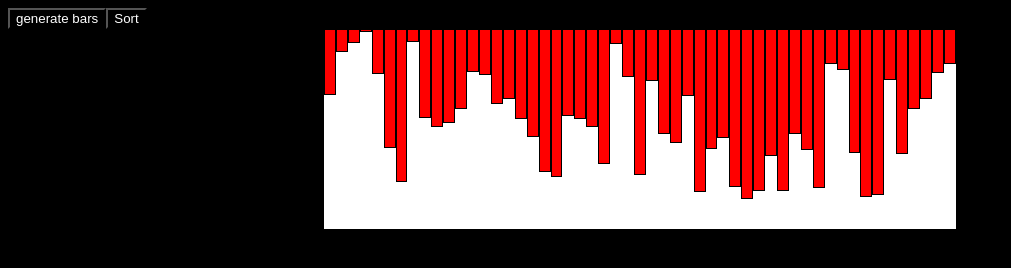
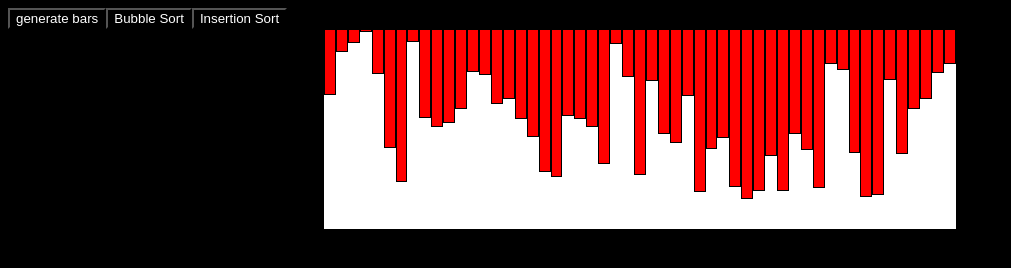
Before and after one commit to Shahir-Abdullah/algorithm_visualizer, a plain HTML site: page index.html in a window 1280 px wide. Shown: the whole page, without its empty margins (0-1011 px from the left). Drawn offline with Linux system fonts and the light colour scheme.

```diff
--- a/index.html
+++ b/index.html
@@ -10,11 +10,16 @@
 <body>
     <div class="btnContainer" id="btnContainerId">
         <button class="btnContainer Generate" id="btnGenerateId">generate bars</button>
-        <button class="btnContainer Sort" id="btnSortId">Sort</button>
+        <button class="btnContainer Sort" id="btnBubbleSortId">Bubble Sort</button>
+        <button class="btnContainer Sort" id="btnInsertionSortId">Insertion Sort</button>
+        <!-- <button class="btnContainer Sort" id="btnMergeSortId">Merge Sort</button> -->
     </div>
 
     <div class="container" id="containerId"></div>
 
 </body>
+<script src="script/mainScript.js"></script>
 <script src="script/bubbleSort.js"></script>
+<script src="script/insertionSort.js"></script>
+<!-- <script src="script/mergeSort.js"></script> -->
 </html>
```
